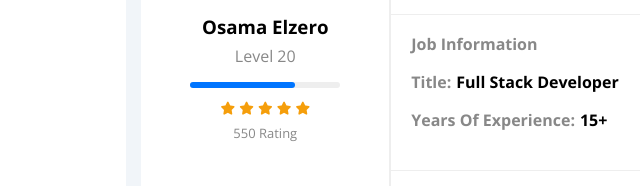
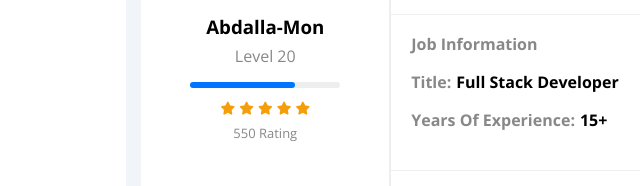
Before and after one commit to Abdalla-Mon/Mony, a plain HTML site: page profile.html in a window 1280 px wide. Shown: the part 445-631 px from the top of the page, 52-692 px from the left. Drawn offline with nearby package versions, Linux system fonts and the light colour scheme.

Commit message:
Update profile.html

```diff
--- a/profile.html
+++ b/profile.html
@@ -93,7 +93,7 @@
             <div class="prof-1 rad-10 bg-white d-flex">
               <div class="prof-1-left p-20">
                 <img src="imgs/avatar.png" class="rad-50" />
-                <h3>Osama Elzero</h3>
+                <h3>Abdalla-Mon</h3>
                 <p class="color-888 mt-10">Level 20</p>
                 <div class="progress-bar p-relative"></div>
                 <div class="rating">
```
